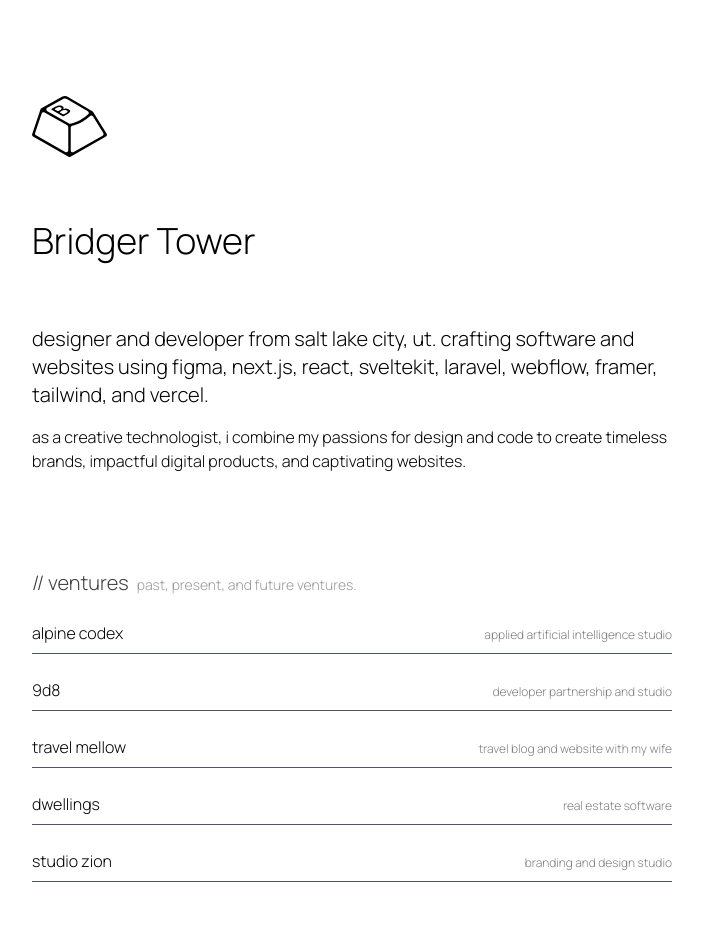
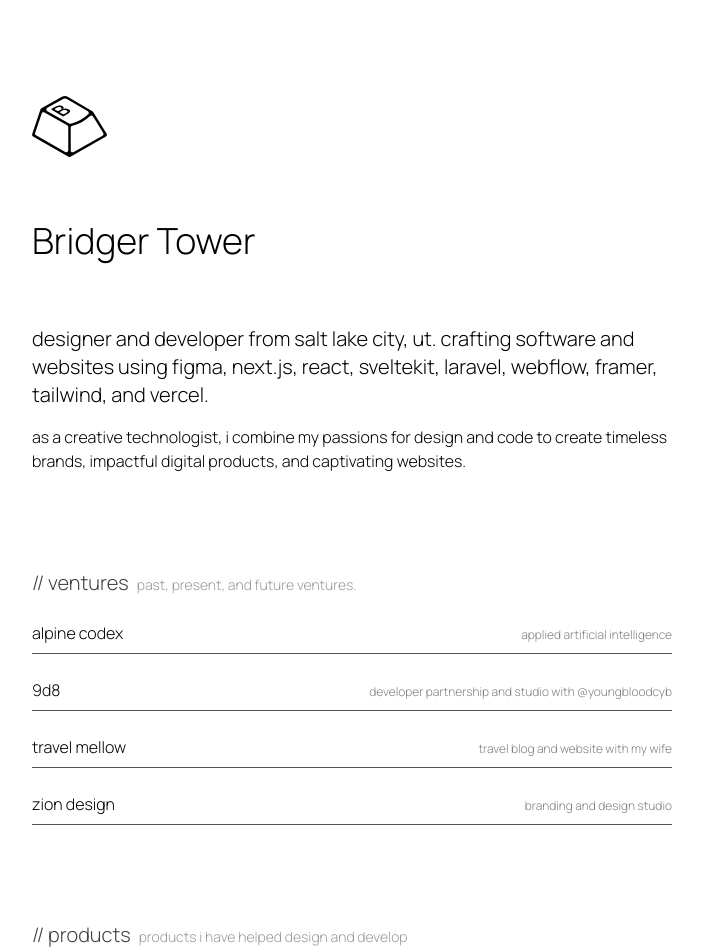
Before and after one commit to brijr/home, a Next.js app: page / in a window 1280 px wide. Shown: the top 952 px of the page, without its empty margins (64-767 px from the left). Built offline with nearby package versions, Linux system fonts and the light colour scheme.

Commit message:
update ventures

```diff
--- a/utils/ventures.json
+++ b/utils/ventures.json
@@ -2,31 +2,25 @@
   {
     "title": "Alpine Codex",
     "year": "2023",
-    "description": "applied artificial intelligence studio",
+    "description": "applied artificial intelligence",
     "liveLink": "https://alpinecodex.com"
   },
   {
     "title": "9d8",
     "year": "2023",
-    "description": "developer partnership and studio",
+    "description": "developer partnership and studio with @youngbloodcyb",
     "liveLink": "https://9d8.dev"
   },
   {
     "title": "Travel Mellow",
-    "year": "2023",
+    "year": "2022",
     "description": "travel blog and website with my wife",
     "liveLink": "https://travelmellow.com"
   },
   {
-    "title": "Dwellings",
-    "year": "2023",
-    "description": "real estate software",
-    "liveLink": "https://dwellings.properties"
-  },
-  {
-    "title": "Studio Zion",
+    "title": "Zion Design",
     "year": "2018",
     "description": "branding and design studio",
-    "liveLink": "https://studiozion.cc"
+    "liveLink": "https://zion.surf"
   }
 ]
```
Also changed, not shown: app/page.js (indentation only).
